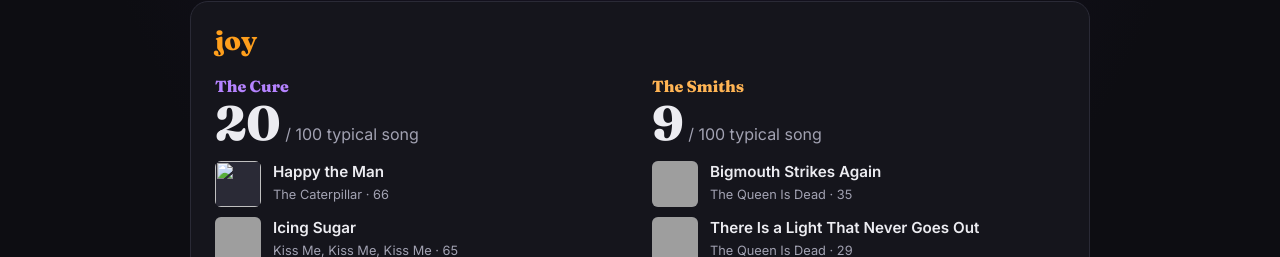
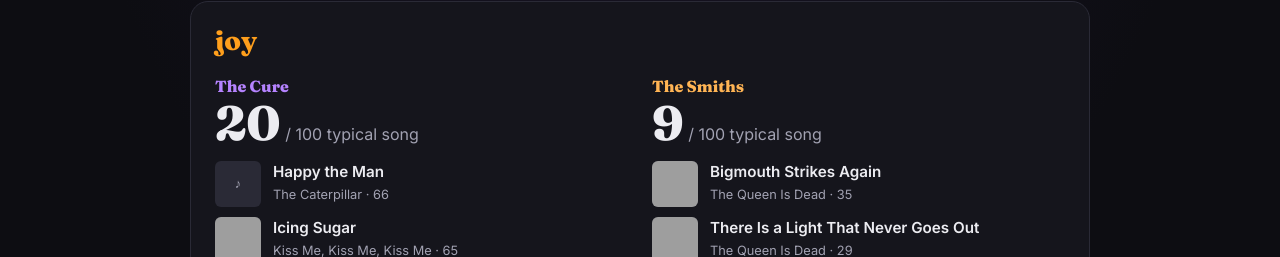
Before and after one commit to datakrdo/lyric-emotion, a website built with Vite: page site/index.html in a window 1280 px wide. Shown: the part 1091-1348 px from the top of the page. Built offline with nearby package versions, Linux system fonts and the light colour scheme; grey boxes are pictures that could not be loaded.

Commit message:
Show a placeholder when a song's single has no cover

```diff
--- a/site/src/main.ts
+++ b/site/src/main.ts
@@ -143,7 +143,7 @@ function renderPanel() {
       <div class="big">${Math.round(typical(band, e))}<small> / 100 typical song</small></div>
       <ul class="songs">${best
         .map(
-          (s) => `<li><img src="${cover(s)}" alt="" loading="lazy" referrerpolicy="no-referrer">
+          (s) => `<li>${cover(s) ? `<img src="${cover(s)}" alt="" loading="lazy" referrerpolicy="no-referrer">` : `<span class="ph" aria-hidden="true">♪</span>`}
           <div><b>${esc(s.title)}</b><span>${esc(s.album)} · ${pct(s[e] as number)}</span></div></li>`,
         )
         .join("")}</ul></div>`;
--- a/site/src/style.css
+++ b/site/src/style.css
@@ -74,6 +74,7 @@ a { color: inherit; }
 .songs { list-style: none; padding: 0; margin: 14px 0 0; display: grid; gap: 10px; }
 .songs li { display: flex; gap: 12px; align-items: center; }
 .songs img { width: 46px; height: 46px; border-radius: 6px; object-fit: cover; background: var(--line); }
+.songs .ph { width: 46px; height: 46px; border-radius: 6px; background: var(--line); color: var(--mute); display: grid; place-items: center; flex: none; }
 .songs b { display: block; font-weight: 600; font-size: .95rem; line-height: 1.25; }
 .songs span { color: var(--mute); font-size: .8rem; }
 .verdict-chip { margin-top: 16px; color: var(--mute); font-size: .92rem; }
```
